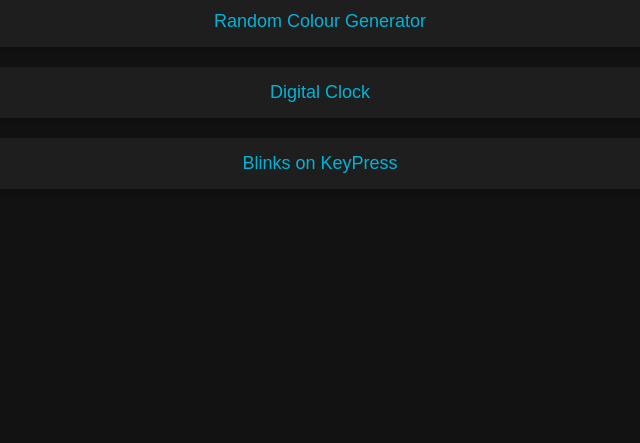
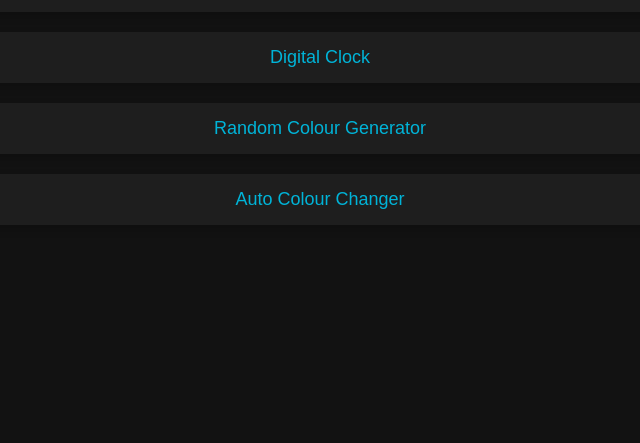
Before and after one commit to Ashishk811/JavaScript-Projects, a plain HTML site: page index.html in a window 1280 px wide. Shown: the part 357-800 px from the top of the page, without its empty margins (320-960 px from the left). Drawn offline with Linux system fonts and the light colour scheme.

Commit message:
new project to main

```diff
--- a/index.html
+++ b/index.html
@@ -11,14 +11,21 @@
         <p>List of Projects</p>
         <div class="project-list">
             <div class="project-card">
-                <a href="Random Color Generator/index.html">Random Colour Generator</a>
+                <a href="Blinks on KeyPress/index.html">Blinks on KeyPress</a>
             </div>
+
             <div class="project-card">
                 <a href="Digital Clock/index.html">Digital Clock</a>
             </div>
+
             <div class="project-card">
-                <a href="Blinks on KeyPress/index.html">Blinks on KeyPress</a>
+                <a href="Random Color Generator/index.html">Random Colour Generator</a>
             </div>
+
+            <div class="project-card">
+                <a href="Auto Colour Changer/index.html">Auto Colour Changer</a>
+            </div>
+
         </div>
     </div>
 </body>
```
